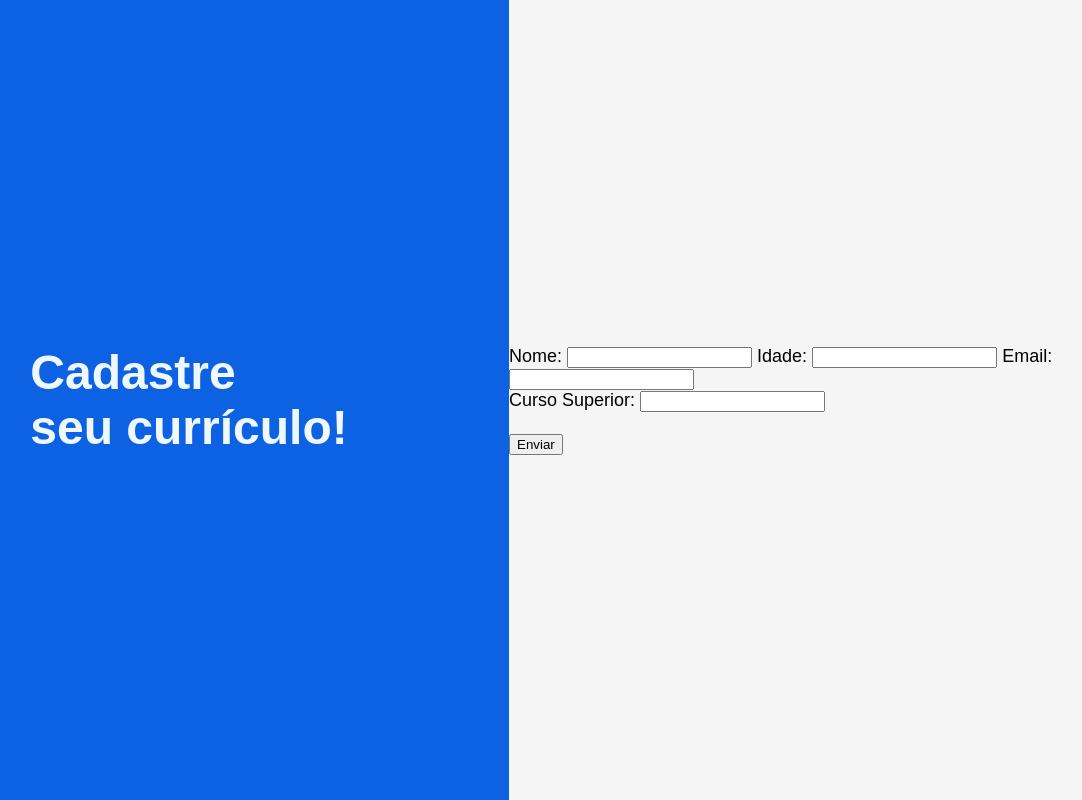
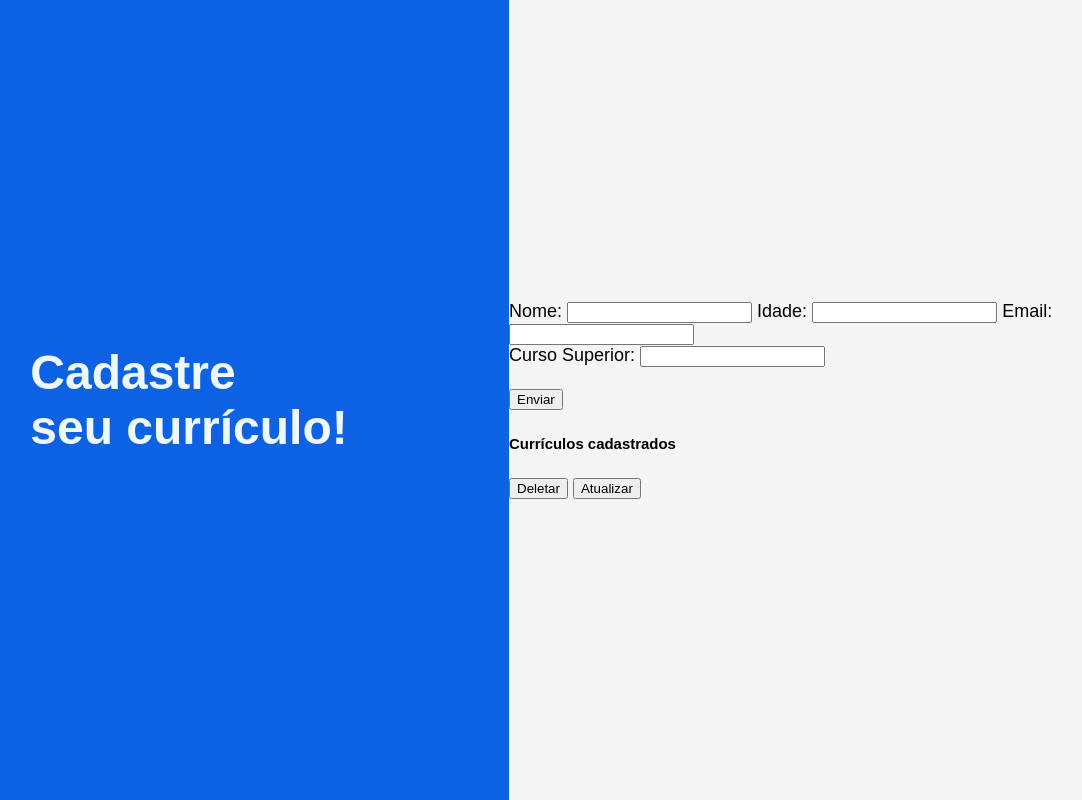
Before and after one commit to Patyadl/Curriculo-atividade, a website: page public/src/index.html in a window 1280 px wide. Shown: the whole page, without its empty margins (131-1213 px from the left). Drawn offline with Linux system fonts and the light colour scheme.

Commit message:
novos botoes

```diff
--- a/public/src/index.html
+++ b/public/src/index.html
@@ -1,3 +1,4 @@
+<!DOCTYPE html>
 <!DOCTYPE html>
 <html lang="pt-br">
 <head>
@@ -31,7 +32,15 @@
                <br>
 
               <button type="submit">Enviar</button>
+
+              <div class="cadastrados">
+                <h5 >Currículos cadastrados</h5 style="text-align: center;">
+
+              </div>
+              <button type="reset">Deletar</button>
+              <button type="submit">Atualizar</button>
             </form>
+
         </div>
     </section>
 </body>
```
